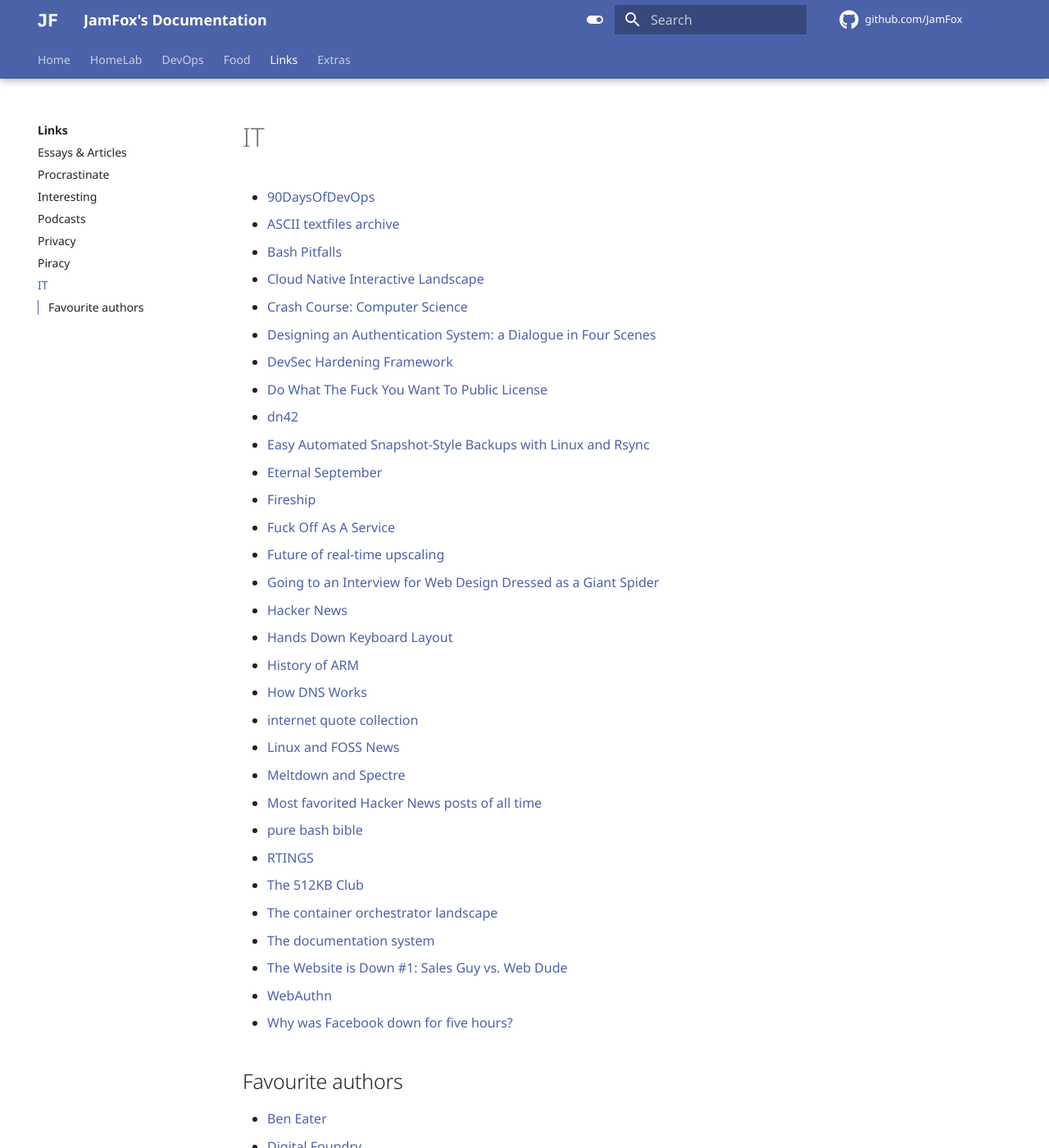
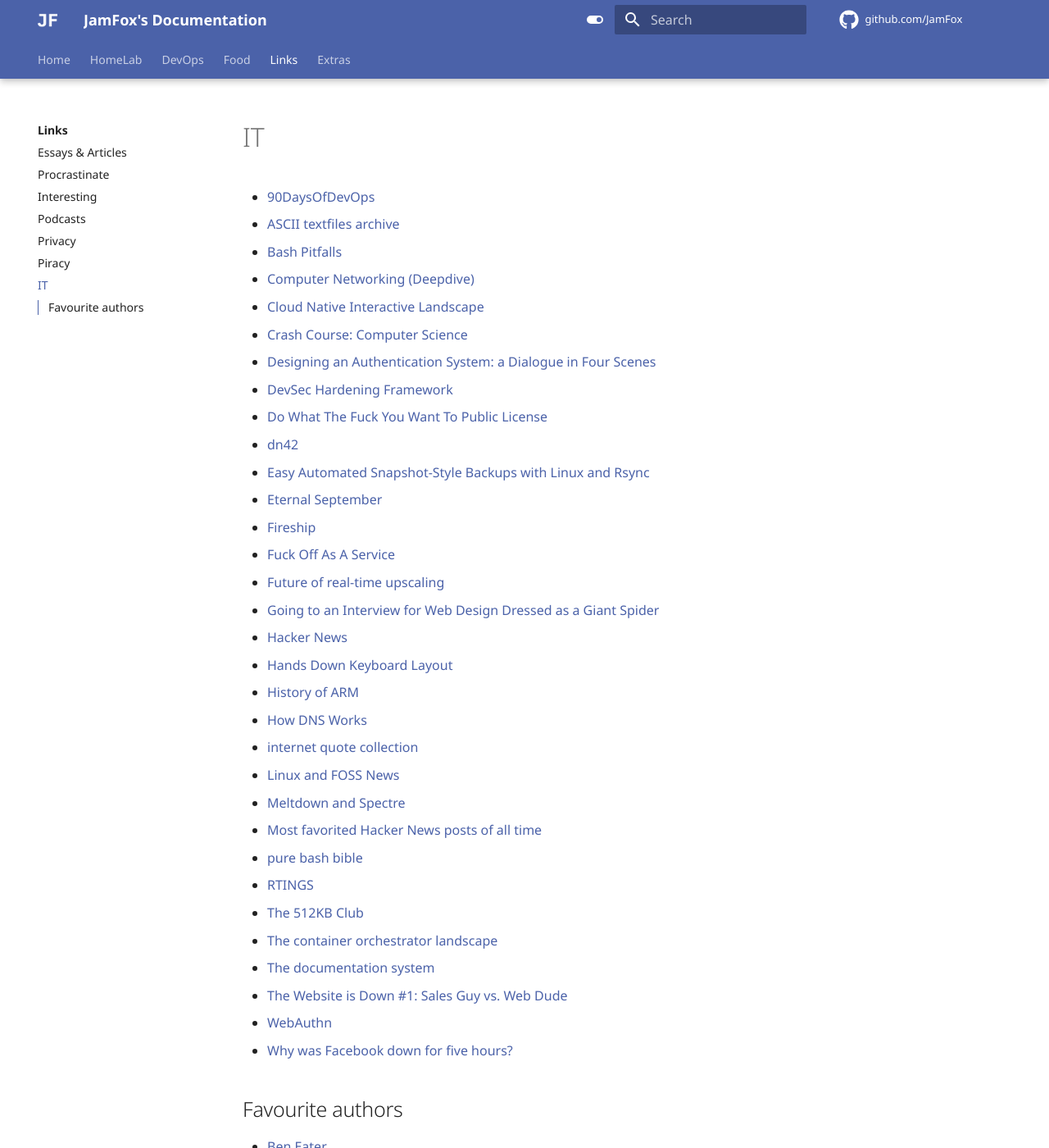
Before and after one commit to JamFox/docs.jamfox.dev, an MkDocs documentation site: the page built from docs/content/links/it.md, in a window 1280 px wide and 1400 px high. Shown: the whole window at 82% size. Built offline with MkDocs 1.6.1 and Material for MkDocs 9.7.7, drawn with Linux system fonts in a browser that asks for light colours; comment, search, counter and statistics services are not loaded.

Commit message:
it: add liveoverflow

```diff
--- a/docs/content/links/it.md
+++ b/docs/content/links/it.md
@@ -5,6 +5,7 @@ title: "IT"
 - [90DaysOfDevOps](https://github.com/MichaelCade/90DaysOfDevOps)
 - [ASCII textfiles archive](http://textfiles.com/)
 - [Bash Pitfalls](http://mywiki.wooledge.org/BashPitfalls)
+- [Computer Networking (Deepdive)](https://youtube.com/watch?v=6G14NrjekLQ)
 - [Cloud Native Interactive Landscape](https://landscape.cncf.io/)
 - [Crash Course: Computer Science](https://youtube.com/playlist?list=PL8dPuuaLjXtNlUrzyH5r6jN9ulIgZBpdo)
 - [Designing an Authentication System: a Dialogue in Four Scenes](https://web.mit.edu/kerberos/dialogue.html)
```
Also changed, not shown: other parts of docs/content/links/it.md (+1 -0 lines).
